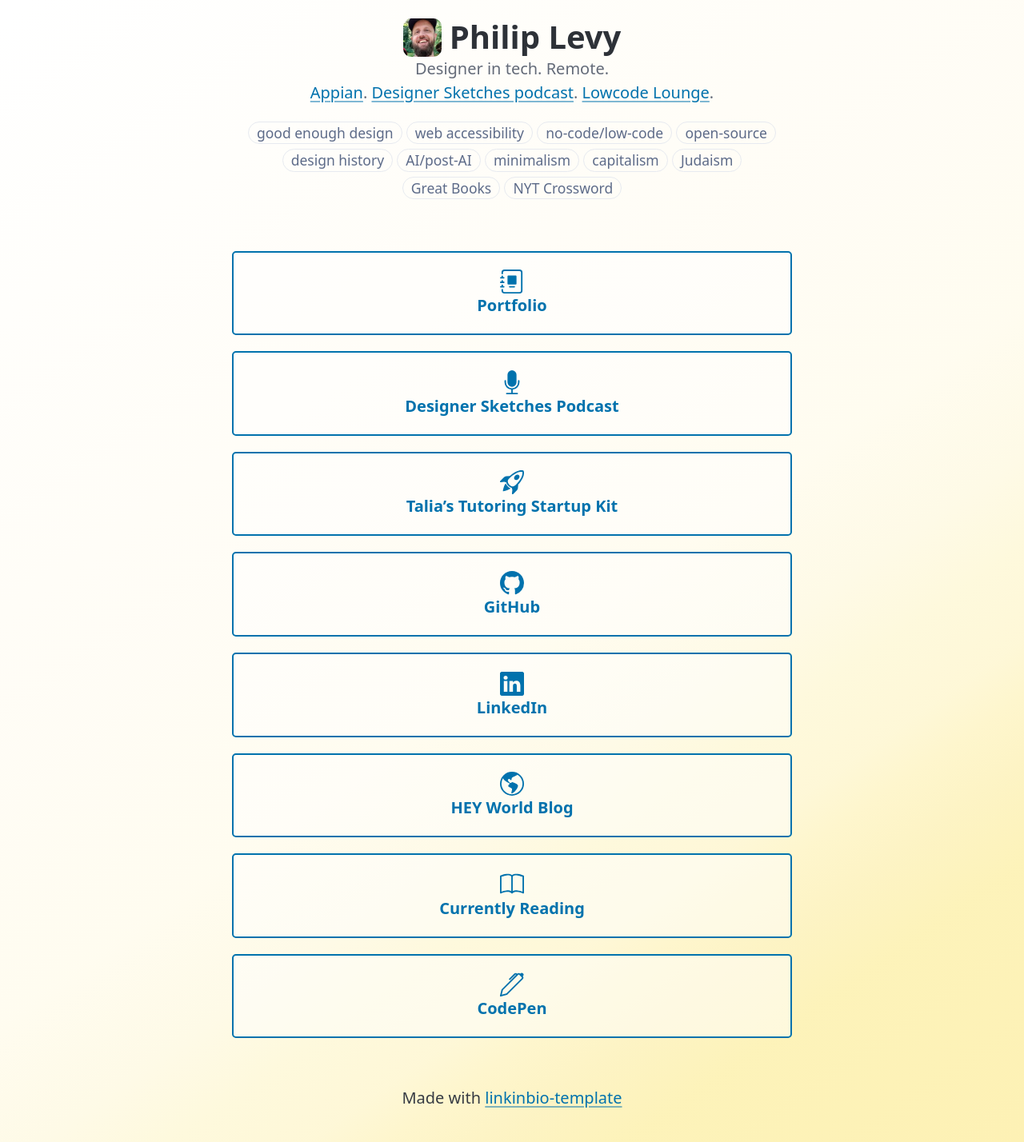
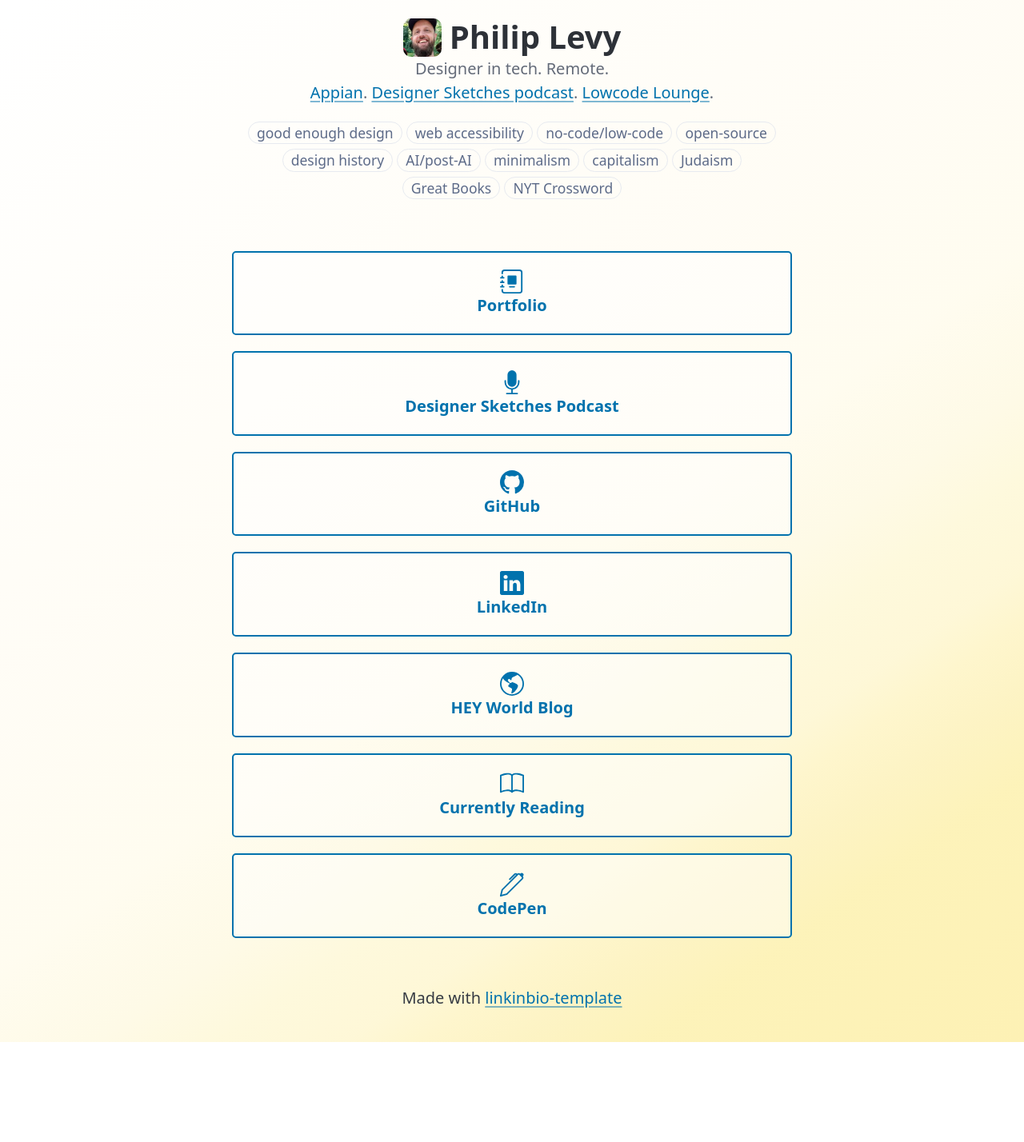
Before and after one commit to pglevy/linkinbio, a Jekyll site: the page built from index.md, in a window 1280 px wide. Shown: the whole page at 80% size. Built offline with Jekyll 4.4.1, drawn with Linux system fonts in a browser that asks for light colours; our own code applies the rules of GitHub Pages for plain Markdown files; after the commit the page ends 1303 px from its top, so only the background shows below that.

Commit message:
Remove TTSK

```diff
--- a/_data/links.yml
+++ b/_data/links.yml
@@ -4,9 +4,6 @@
 - text: Designer Sketches Podcast
   url: https://designersketches.substack.com/
   icon: mic-fill
-- text: Talia’s Tutoring Startup Kit
-  url: https://sites.google.com/view/talias-tutoring-startup-kit/
-  icon: rocket-takeoff
 - text: GitHub
   url: https://github.com/pglevy
   icon: github
```
